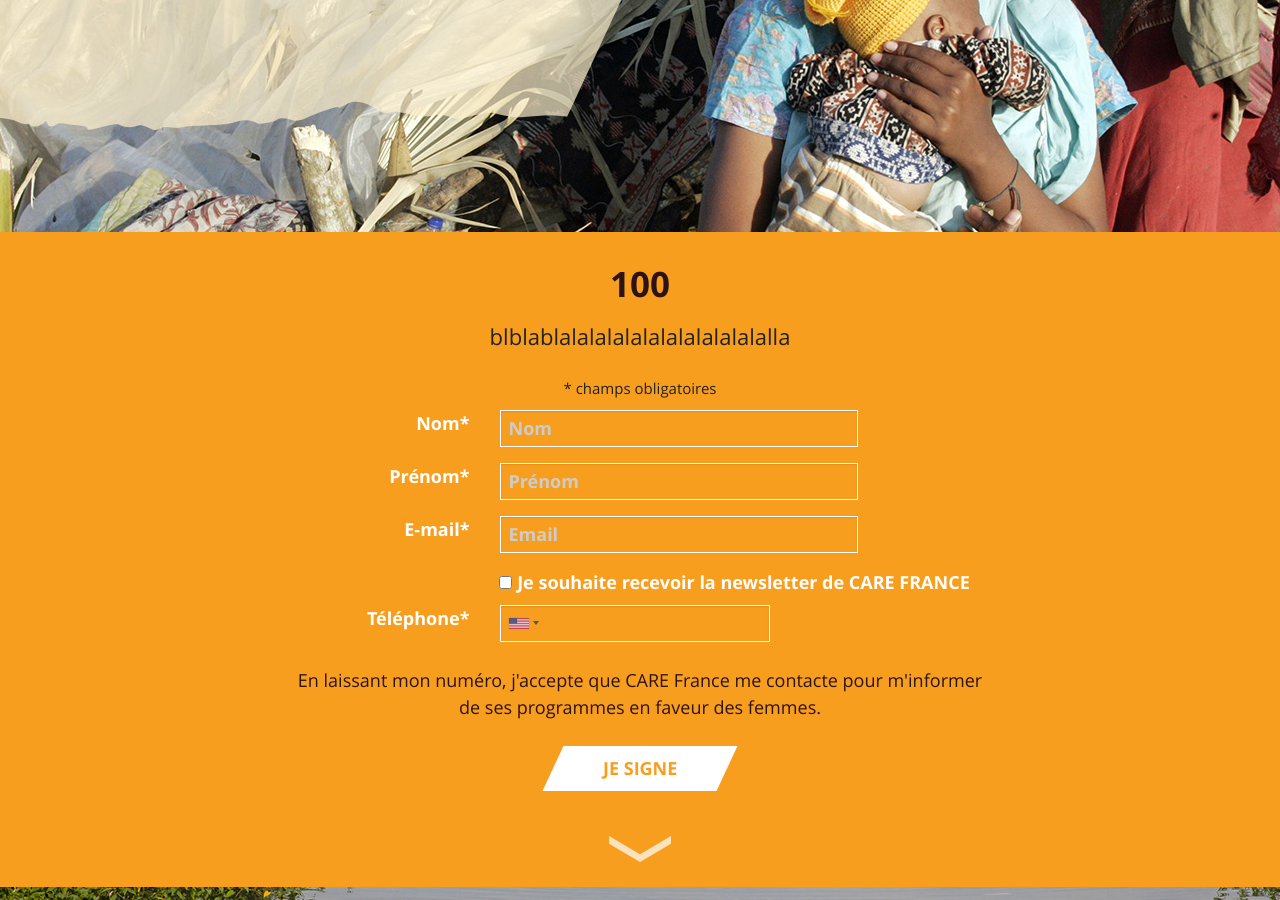
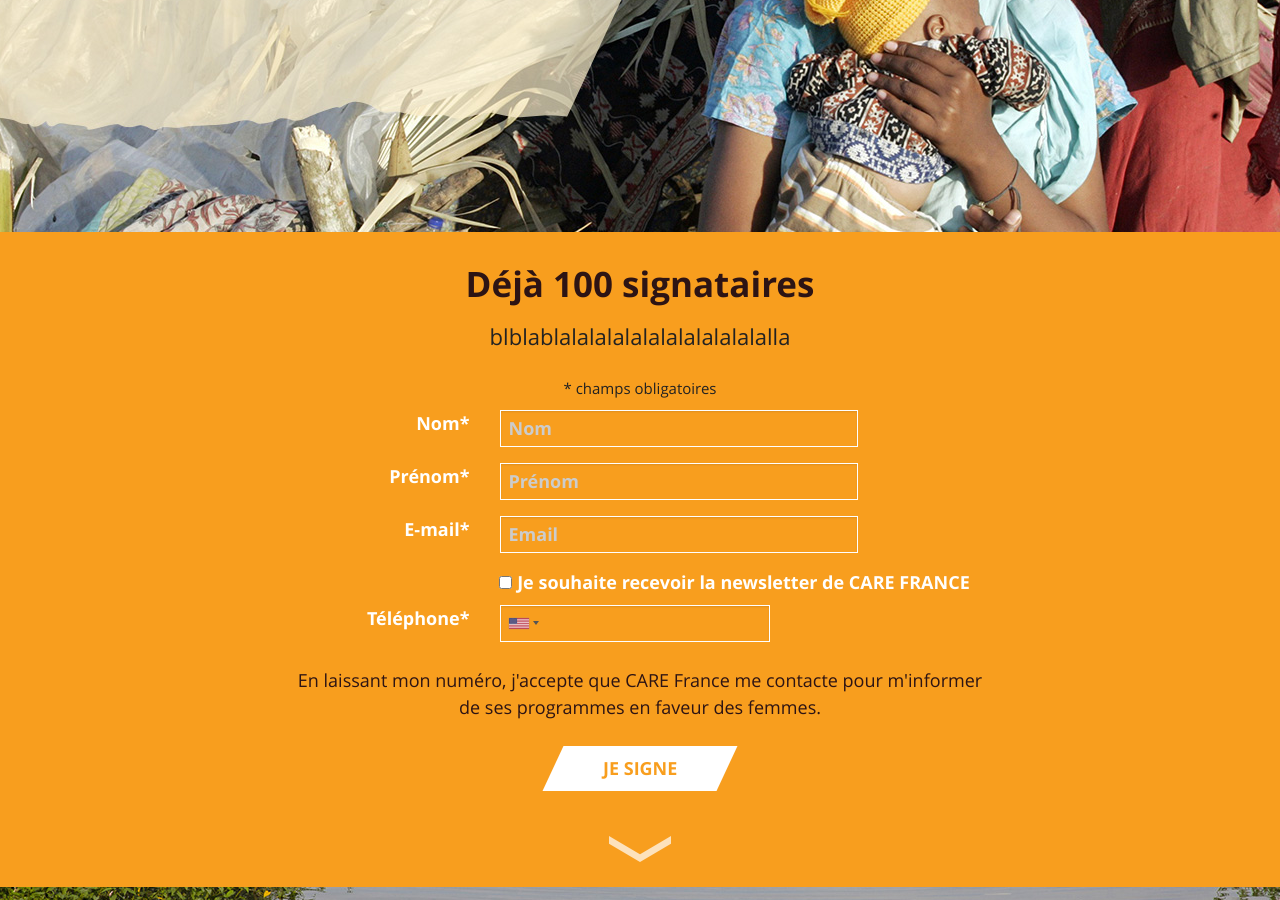
Before and after one commit to adfinitas-app/care-petition, a Jekyll site: the page built from index.html, in a window 1280 px wide and 900 px high, scrolled down 303 px. Built offline with Jekyll 4.4.1, drawn with Linux system fonts in a browser that asks for light colours.

Commit message:
Updated 'index.html' via CloudCannon

```diff
--- a/index.html
+++ b/index.html
@@ -50,7 +50,7 @@ introduction: blblablalalalalalalalalalalalalla
 			<div class="row">
 				<div class="small-12 columns end">
 					<div class="title text-center">
-						{{ page.signataires }}
+						Déjà {{ page.signataires }} signataires
 					</div>
 
 					<div class="text text-center">
```
